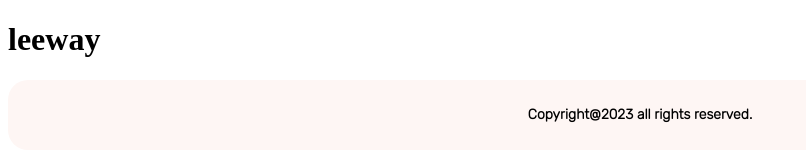
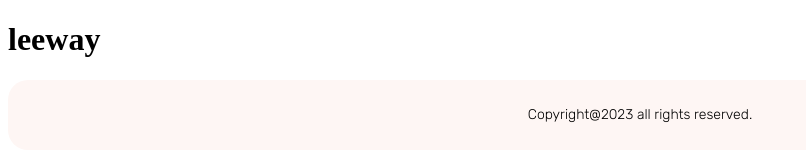
Before and after one commit to muggleworks/leeway-website, a plain HTML site: page index.html in a window 1280 px wide. Shown: the whole page, without its empty margins (0-806 px from the left). Drawn offline with Linux system fonts and the light colour scheme.

Commit message:
PR changes

```diff
--- a/index.html
+++ b/index.html
@@ -14,7 +14,7 @@
   <h1>leeway</h1>
   <footer>
     <div class="footer" style="display: flex; align-items: center; justify-content: center;">
-     <p><b>Copyright@2023 all rights reserved.</b></p>
+     <p>Copyright@2023 all rights reserved.</p>
     </div>
   </footer>
 </body>
--- a/styles.css
+++ b/styles.css
@@ -9,6 +9,4 @@
     font-weight: 400;
     font-size: 14px;
     line-height: 17px;
-
-
   }
```
